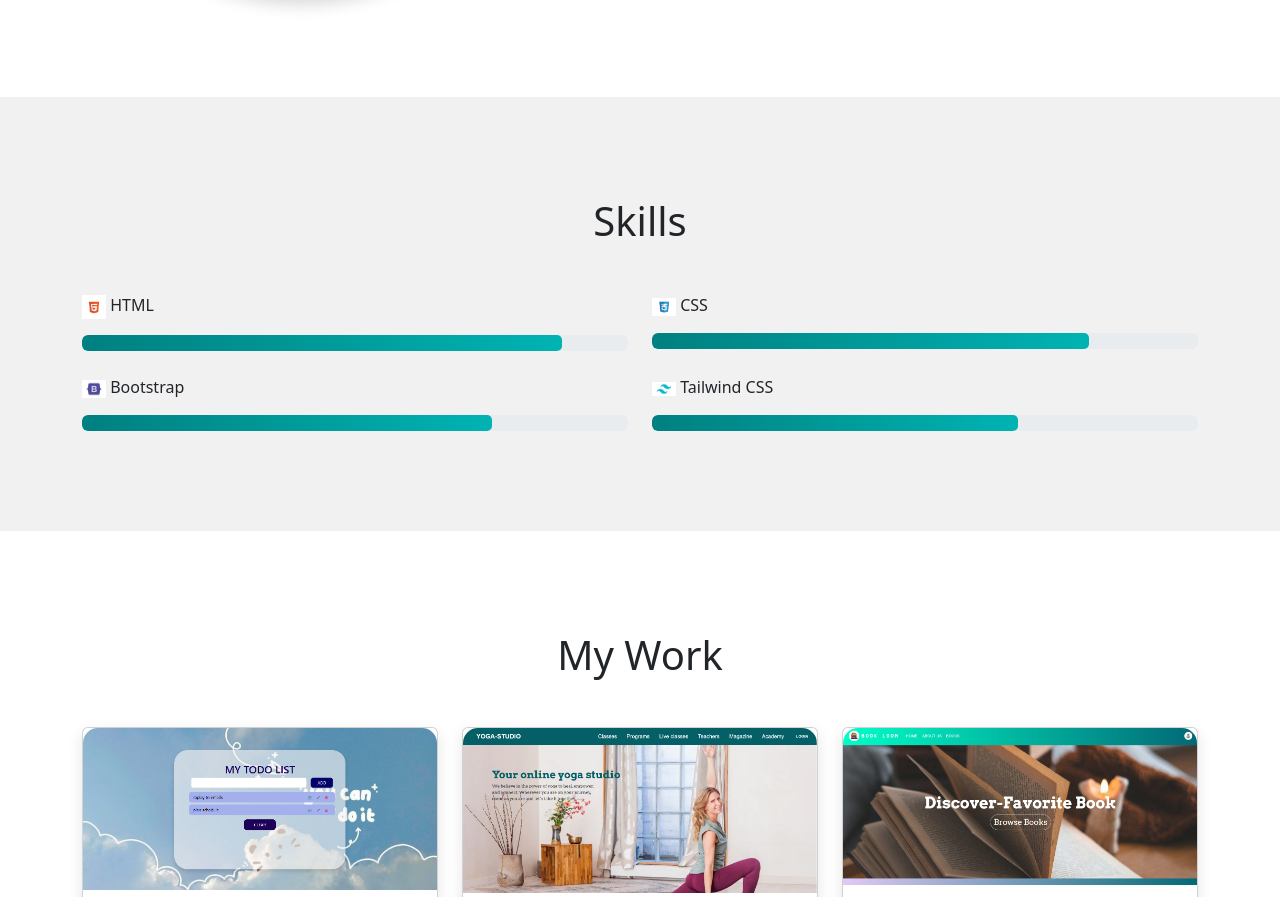
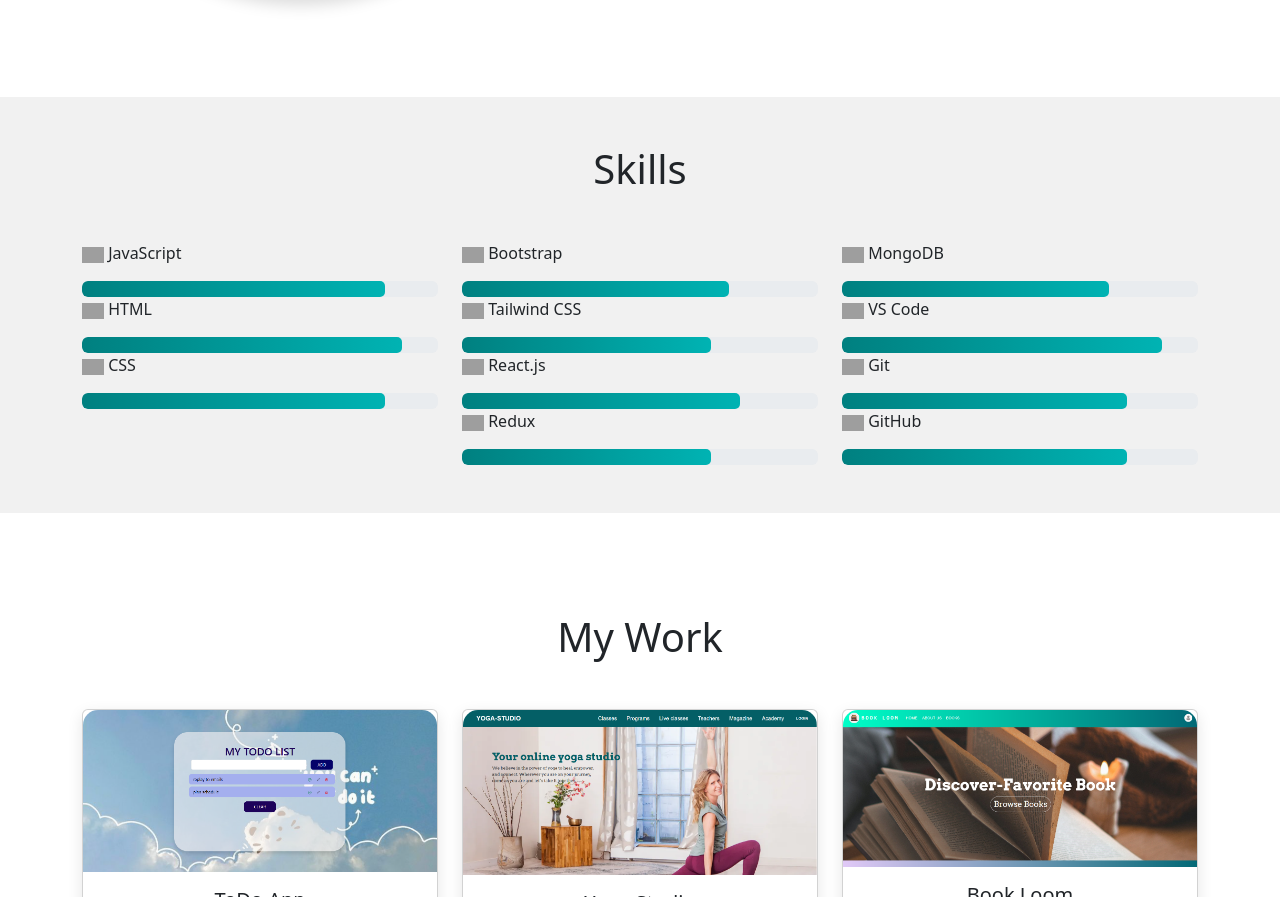
Before and after one commit to Athirakrishn/Portfolio, a plain HTML site: page index.html in a window 1280 px wide. Shown: the part 1361-2258 px from the top of the page. Drawn offline with nearby package versions, Linux system fonts and the light colour scheme; grey boxes are pictures that could not be loaded.

Commit message:
add skills

```diff
--- a/index.html
+++ b/index.html
@@ -92,29 +92,92 @@
   </section>
 
   <!-- SKILLS -->
-  <section id="skills" class="text-center">
+<section id="skills" class="text-center py-5">
   <div class="container">
     <h1 class="mb-5">Skills</h1>
+
     <div class="row text-start g-4">
-        <div class="col-sm-6">
-          <p><img src="./media/html.png" width="24" /> HTML</p>
-          <div class="progress"><div class="progress-bar" style="width: 88%"></div></div>
+
+      <!--  Languages -->
+      <div class="col-12 col-md-4">
+        <p>
+          <img src="https://cdn.jsdelivr.net/gh/devicons/devicon/icons/javascript/javascript-original.svg" width="22" alt="JavaScript">
+          JavaScript
+        </p>
+        <div class="progress"><div class="progress-bar" style="width: 85%"></div></div>
+
+        <p>
+          <img src="https://cdn.jsdelivr.net/gh/devicons/devicon/icons/html5/html5-original.svg" width="22" alt="HTML">
+          HTML
+        </p>
+        <div class="progress"><div class="progress-bar" style="width: 90%"></div></div>
+
+        <p>
+          <img src="https://cdn.jsdelivr.net/gh/devicons/devicon/icons/css3/css3-original.svg" width="22" alt="CSS">
+          CSS
+        </p>
+        <div class="progress"><div class="progress-bar" style="width: 85%"></div></div>
       </div>
-        <div class="col-sm-6">
-          <p><img src="./media/css.png" width="24" /> CSS</p>
+
+      <!--  Frameworks & Libraries -->
+      <div class="col-12 col-md-4">
+        <p>
+          <img src="https://cdn.jsdelivr.net/gh/devicons/devicon/icons/bootstrap/bootstrap-plain.svg" width="22" alt="Bootstrap">
+          Bootstrap
+        </p>
+        <div class="progress"><div class="progress-bar" style="width: 75%"></div></div>
+
+        <p>
+          <img src="https://tse4.mm.bing.net/th/id/OIP.pEeKeUoENMqoN-kR8f8XoQHaFj?pid=Api&P=0&h=180" width="22" alt=" ">
+          Tailwind CSS
+        </p>
+        <div class="progress"><div class="progress-bar" style="width: 70%"></div></div>
+
+        <p>
+          <img src="https://cdn.jsdelivr.net/gh/devicons/devicon/icons/react/react-original.svg" width="22" alt="React">
+          React.js
+        </p>
+        <div class="progress"><div class="progress-bar" style="width: 78%"></div></div>
+
+        <p>
+          <img src="https://cdn.jsdelivr.net/gh/devicons/devicon/icons/redux/redux-original.svg" width="22" alt="Redux">
+          Redux
+        </p>
+        <div class="progress"><div class="progress-bar" style="width: 70%"></div></div>
+      </div>
+
+      <!-- Database & Tools -->
+      <div class="col-12 col-md-4">
+        <p>
+          <img src="https://cdn.jsdelivr.net/gh/devicons/devicon/icons/mongodb/mongodb-original.svg" width="22" alt="MongoDB">
+          MongoDB
+        </p>
+        <div class="progress"><div class="progress-bar" style="width: 75%"></div></div>
+
+        <p>
+          <img src="https://cdn.jsdelivr.net/gh/devicons/devicon/icons/vscode/vscode-original.svg" width="22" alt="VS Code">
+          VS Code
+        </p>
+        <div class="progress"><div class="progress-bar" style="width: 90%"></div></div>
+
+        <p>
+          <img src="https://cdn.jsdelivr.net/gh/devicons/devicon/icons/git/git-original.svg" width="22" alt="Git">
+          Git
+        </p>
+        <div class="progress"><div class="progress-bar" style="width: 80%"></div></div>
+
+        <p>
+          <img src="https://cdn.jsdelivr.net/gh/devicons/devicon/icons/github/github-original.svg" width="22" alt="GitHub">
+          GitHub
+        </p>
         <div class="progress"><div class="progress-bar" style="width: 80%"></div></div>
       </div>
-        <div class="col-sm-6">
-          <p><img src="./media/bootstrap.png" width="24" /> Bootstrap</p>
-          <div class="progress"><div class="progress-bar" style="width: 75%"></div></div>
-        </div>
-        <div class="col-sm-6">
-          <p><img src="./media/tailwind.png" width="24" /> Tailwind CSS</p>
-          <div class="progress"><div class="progress-bar" style="width: 67%"></div></div>
-        </div>
+
     </div>
   </div>
 </section>
+
+
 
   <!-- WORK -->
   <section id="works" class="text-center">
```
Lines whose indentation alone changed are shown as unchanged.
